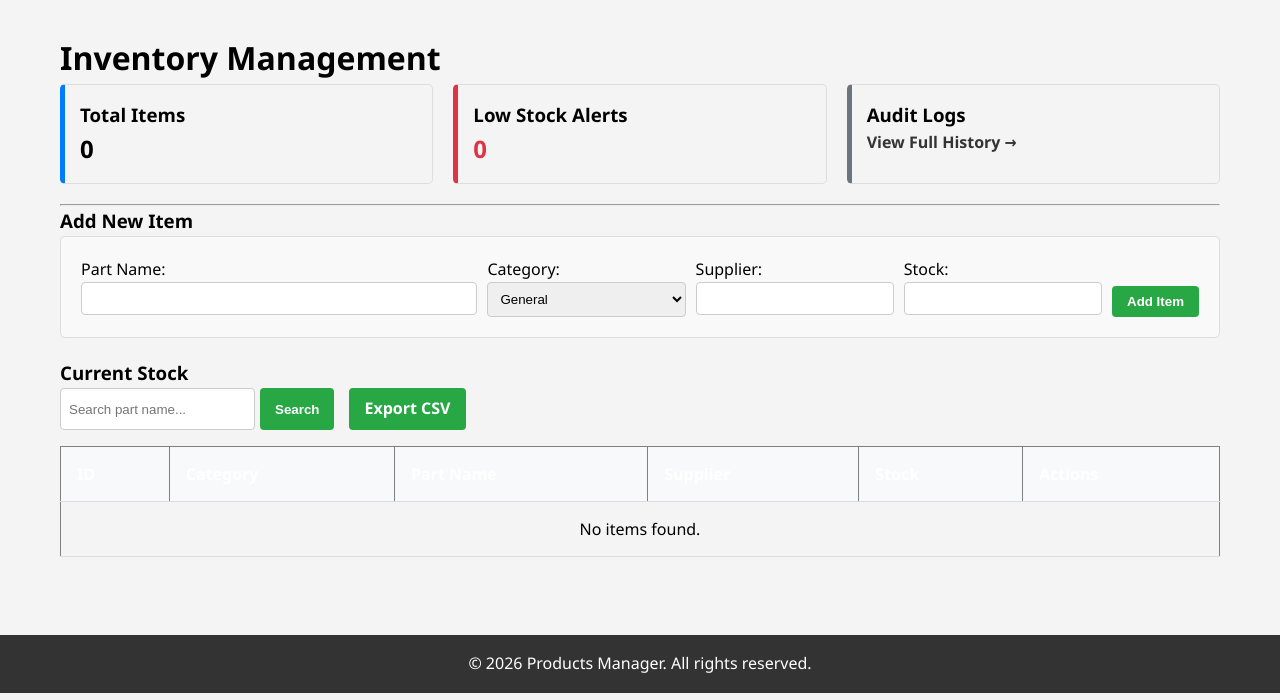
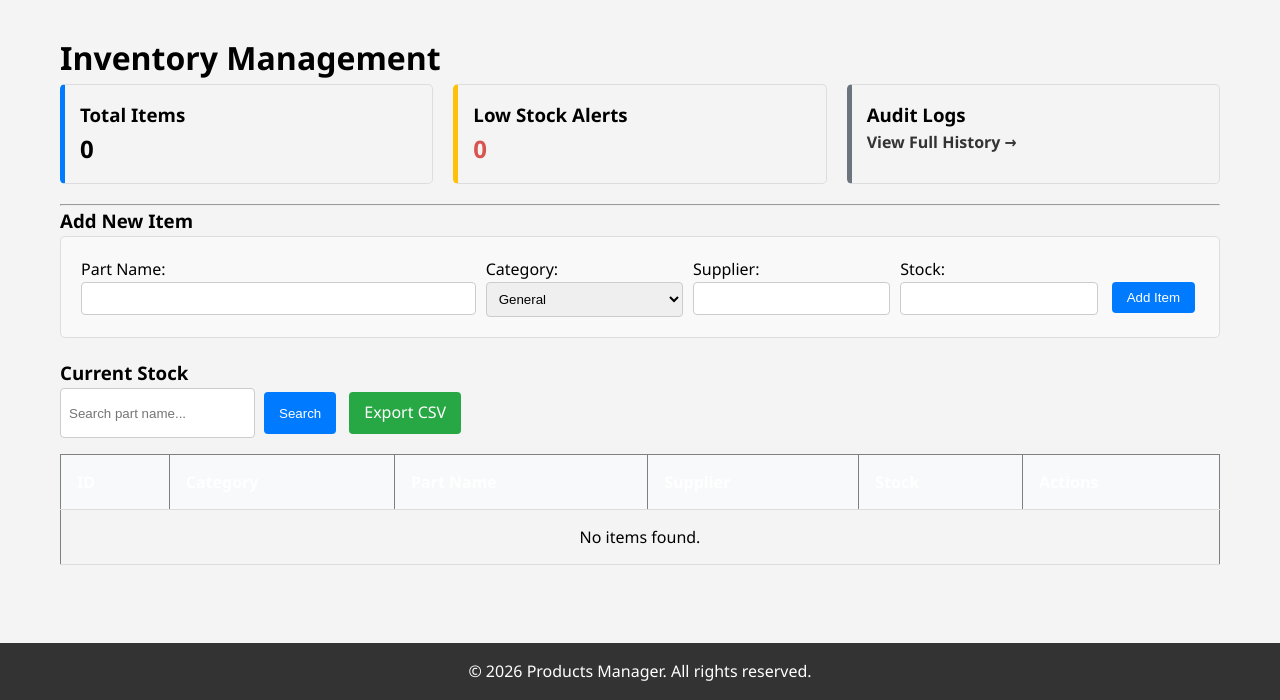
Before and after one commit to JJJidion/SWAP-Project-Inventory-Management, a PHP site: page /pages/manage_inventory.php in a window 1280 px wide. Shown: the part 70-770 px from the top of the page. Run offline with PHP 8.4, Linux system fonts and the light colour scheme; the visitor is signed in with stand-in values (Sample User, id 1); data comes from the database, SQL or seed files in the repository; tables that the repository leaves empty hold one stand-in row (values such as "Sample post"); data that the repository does not hold is empty.

Commit message:
Update manage_inventory.php

```diff
--- a/pages/manage_inventory.php
+++ b/pages/manage_inventory.php
@@ -36,7 +36,20 @@ if ($_SERVER['REQUEST_METHOD'] === 'POST') {
 // --- FETCH DATA ---
 $searchTerm = $_GET['search'] ?? '';
 $inventoryItems = getInventory($conn, $searchTerm);
-$stats = getDashboardStats($conn);
+
+// --- NEW STATS CALCULATION (Fixes the "0" issue) ---
+// Instead of asking the DB, we count the array we just fetched.
+// This guarantees the Dashboard matches the Table exactly.
+$totalItems = count($inventoryItems);
+$lowStockCount = 0;
+foreach ($inventoryItems as $item) {
+    if ($item['stock_level'] < 10) {
+        $lowStockCount++;
+    }
+}
+
+// Get Logs for the audit section
+$logs = getRecentLogs($conn);
 
 $pageTitle = 'Inventory Manager';
 require_once '../includes/header.php';
@@ -44,33 +57,17 @@ require_once '../includes/header.php';
 
 <link rel="stylesheet" href="../css/style.css">
 
-<style>
-    .btn-green {
-        background-color: #28a745; /* Nice Green */
-        color: white;
-        border: none;
-        padding: 8px 15px;
-        border-radius: 4px;
-        cursor: pointer;
-        font-weight: bold;
-        text-decoration: none;
-    }
-    .btn-green:hover {
-        background-color: #218838; /* Darker Green on hover */
-    }
-</style>
-
 <div class="container">
     <h1>Inventory Management</h1>
 
     <div style="display: flex; gap: 20px; margin-bottom: 20px;">
         <div style="flex: 1; padding: 15px; background: #f4f4f4; border: 1px solid #ddd; border-radius: 5px; border-left: 5px solid #007bff;">
             <h3>Total Items</h3>
-            <p style="font-size: 24px; font-weight: bold; margin: 0;"><?php echo $stats['total_items']; ?></p>
+            <p style="font-size: 24px; font-weight: bold; margin: 0;"><?php echo $totalItems; ?></p>
         </div>
-        <div style="flex: 1; padding: 15px; background: #f4f4f4; border: 1px solid #ddd; border-radius: 5px; border-left: 5px solid #dc3545;">
+        <div style="flex: 1; padding: 15px; background: #f4f4f4; border: 1px solid #ddd; border-radius: 5px; border-left: 5px solid #ffc107;">
             <h3>Low Stock Alerts</h3>
-            <p style="font-size: 24px; font-weight: bold; margin: 0; color: #dc3545;"><?php echo $stats['low_stock']; ?></p>
+            <p style="font-size: 24px; font-weight: bold; margin: 0; color: #d9534f;"><?php echo $lowStockCount; ?></p>
         </div>
         <div style="flex: 1; padding: 15px; background: #f4f4f4; border: 1px solid #ddd; border-radius: 5px; border-left: 5px solid #6c757d;">
             <h3>Audit Logs</h3>
@@ -111,7 +108,7 @@ require_once '../includes/header.php';
                 <input type="number" name="quantity" required style="width: 100%; padding: 8px; border: 1px solid #ccc; border-radius: 4px;">
             </div>
             <div style="display: flex; align-items: flex-end;">
-                <button type="submit" class="btn-green">Add Item</button>
+                <button type="submit" class="btn" style="background-color: #007bff; color: white; padding: 8px 15px; border: none; border-radius: 4px; cursor: pointer;">Add Item</button>
             </div>
         </div>
     </form>
@@ -119,8 +116,8 @@ require_once '../includes/header.php';
     <h3>Current Stock</h3>
     <form method="GET" style="margin-bottom: 10px; display: flex; gap: 5px;">
         <input type="text" name="search" placeholder="Search part name..." value="<?php echo htmlspecialchars($searchTerm); ?>" style="padding: 8px; border: 1px solid #ccc; border-radius: 4px;">
-        <button type="submit" class="btn-green">Search</button>
-        <a href="manage_inventory.php?export=true" class="btn-green" style="margin-left: 10px;">Export CSV</a>
+        <button type="submit" class="btn" style="background-color: #007bff; color: white; padding: 8px 15px; border: none; border-radius: 4px; cursor: pointer;">Search</button>
+        <a href="manage_inventory.php?export=true" class="btn" style="background-color: #28a745; color: white; padding: 8px 15px; border: none; border-radius: 4px; text-decoration: none;">Export CSV</a>
     </form>
 
     <table border="1" cellpadding="10" cellspacing="0" style="width: 100%; border-collapse: collapse; margin-bottom: 30px;">
@@ -145,7 +142,6 @@ require_once '../includes/header.php';
                     </td>
                     <td>
                         <button onclick="alert('To edit, please delete and re-add.');" style="cursor: pointer; padding: 5px 10px; background: #007bff; color: white; border: none; border-radius: 3px;">Edit</button>
-
                         <form method="POST" style="display:inline;" onsubmit="return confirm('Delete this item?');">
                             <input type="hidden" name="action" value="delete">
                             <input type="hidden" name="part_id" value="<?php echo $item['id']; ?>">
```
